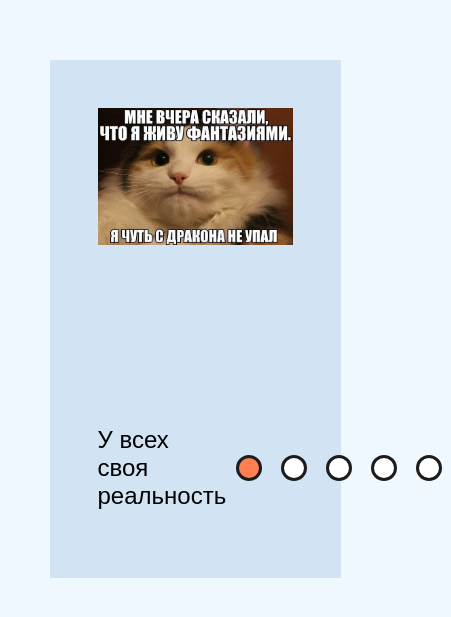
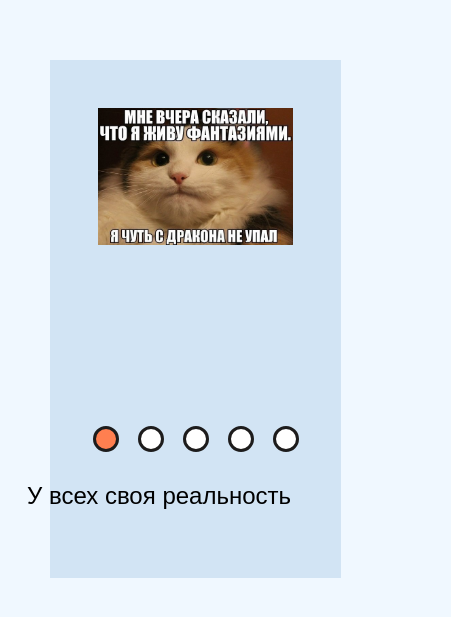
Before and after one commit to AnastasiaGalaxy/cssMemSlider, a plain HTML site: page index.html in a window 390 px wide. Shown: the part 103-720 px from the top of the page, 451 px wide, since content can reach past the window. Drawn offline with Linux system fonts and the light colour scheme.

Commit message:
feat: add mobile design (Mon, May 16, 2022 00:01:45 PM)

```diff
--- a/style.css
+++ b/style.css
@@ -2,7 +2,6 @@ html, body {
     width: 100%;
     height: 100%;
     background-color:aliceblue;
-    /* overflow-y: hidden; */
 
     padding: 0;
     margin: 0;
@@ -43,6 +42,16 @@ h2 {
     display: flex;
     flex-direction: row;
     justify-content: space-between;
+}
+@media (max-width: 720px) {
+    .text-and-controls-container {
+        flex-direction: column-reverse;
+        align-items: center;
+    }
+    .text-container {
+        text-align: start;
+        width: 21rem;
+    }
 }
 
 span {
@@ -159,47 +168,6 @@ input {
     animation-name: textFading;
     animation-duration: 3s;
 }
-/* #first:checked ~ .pictures #second-pic{
-    display: none;
-  }
-  #first:checked ~ .pictures #third-pic{
-    display: none;
-  }
-  #first:checked ~ .text-and-controls-container #second-text{
-    display: none;
-  }
-  #first:checked ~ .text-and-controls-container #third-text{
-    display: none;
-  }
-
-
-  #second:checked ~ .pictures #first-pic{
-    display: none;
-  }
-  #second:checked ~ .pictures #third-pic{
-    display: none;
-  }
-  #second:checked ~ .text-and-controls-container #first-text{
-    display: none;
-  }
-  #second:checked ~ .text-and-controls-container #third-text{
-    display: none;
-  }
-
-
-  #third:checked ~ .pictures #first-pic{
-    display: none;
-  }
-  #third:checked ~ .pictures #second-pic{
-    display: none;
-  }
-  #third:checked ~ .text-and-controls-container #first-text{
-    display: none;
-  }
-  #third:checked ~ .text-and-controls-container #second-text{
-    display: none;
-  } */
-
 
 .radio .outer {
     height: 20px;
@@ -218,9 +186,7 @@ input {
 .radio .outer:active {
     background-color:blueviolet;
 }
-/* .radio.outer:focus {
-    background-color:coral;
-} */
+
 #first:checked ~ .text-and-controls-container .radio:nth-of-type(1) .outer {
     background-color:coral;
 }
```
